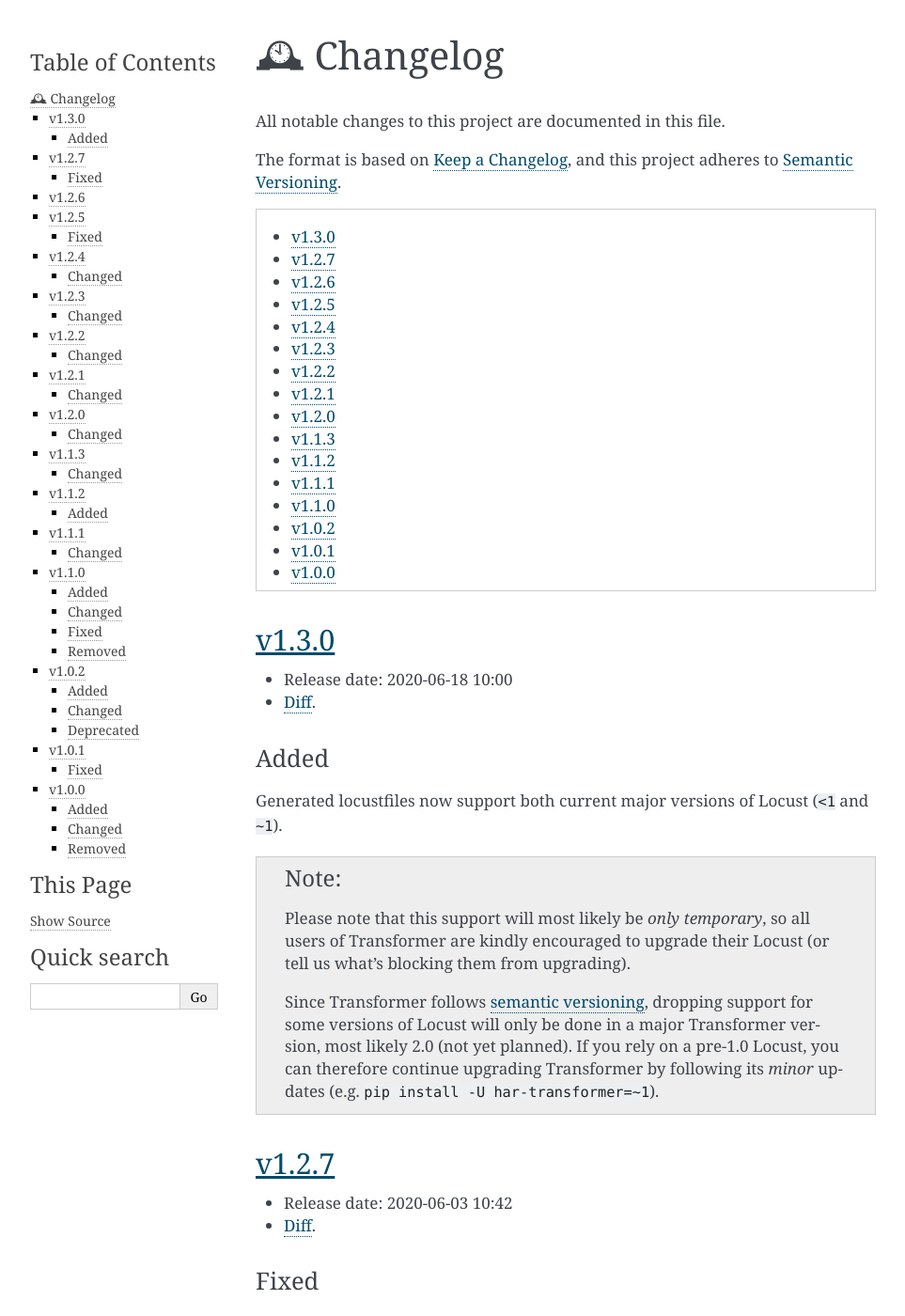
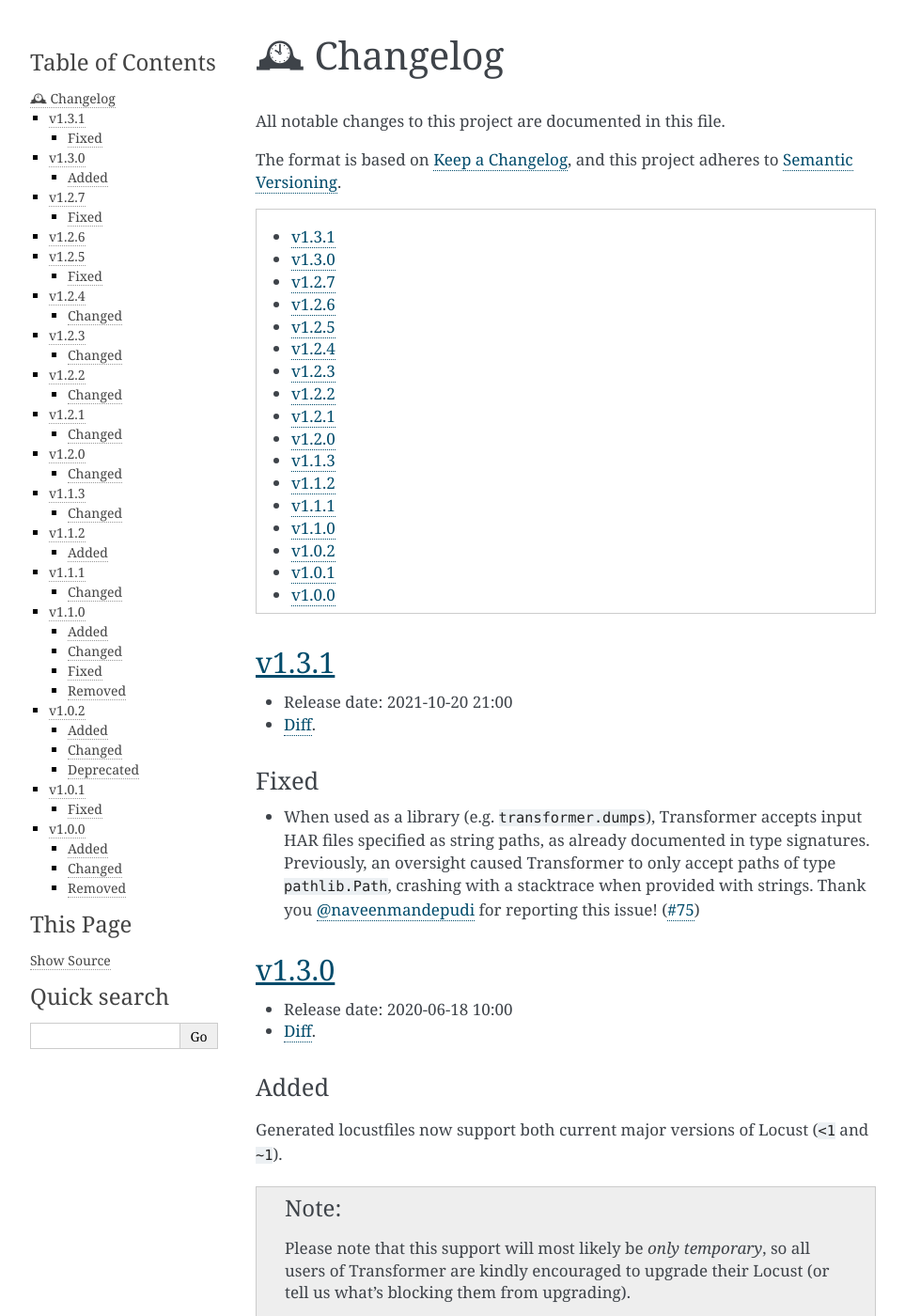
Before and after one commit to zalando-incubator/transformer, a Sphinx documentation site: the page built from docs/Changelog.rst, in a window 1280 px wide and 1400 px high. Shown: the whole window at 94% size, without its empty margins (148-1111 px from the left). Built offline with Sphinx 7.4.7, drawn with Linux system fonts in a browser that asks for light colours.

Commit message:
bump version
Signed-off-by: Thibaut Le Page <thilp@thilp.net>

```diff
--- a/docs/Changelog.rst
+++ b/docs/Changelog.rst
@@ -14,6 +14,25 @@
 .. contents::
    :local:
    :depth: 1
+
+.. _v1.3.1:
+
+v1.3.1
+======
+
+- Release date: 2021-10-20 21:00
+
+- Diff__.
+
+__ https://github.com/zalando-incubator/transformer/compare/v1.3.0...v1.3.1
+
+Fixed
+-----
+
+- When used as a library (e.g. ``transformer.dumps``), Transformer accepts input HAR files specified as string paths,
+  as already documented in type signatures. Previously, an oversight caused Transformer to only accept paths of type
+  ``pathlib.Path``, crashing with a stacktrace when provided with strings.
+  Thank you :user:`naveenmandepudi` for reporting this issue! (:issue:`75`)
 
 .. _v1.3.0:
 
--- a/docs/conf.py
+++ b/docs/conf.py
@@ -25,7 +25,7 @@
 # The short X.Y version
 version = "1.3"
 # The full version, including alpha/beta/rc tags
-release = "1.3.0"
+release = "1.3.1"
 
 
 # -- General configuration ---------------------------------------------------
--- a/pyproject.toml
+++ b/pyproject.toml
@@ -1,6 +1,6 @@
 [tool.poetry]
 name = "har-transformer"
-version = "1.3.0"
+version = "1.3.1"
 description = "A tool to convert HAR files into a locustfile."
 authors = [
     "Serhii Cherniavskyi <serhii.cherniavskyi@zalando.de>",
```
